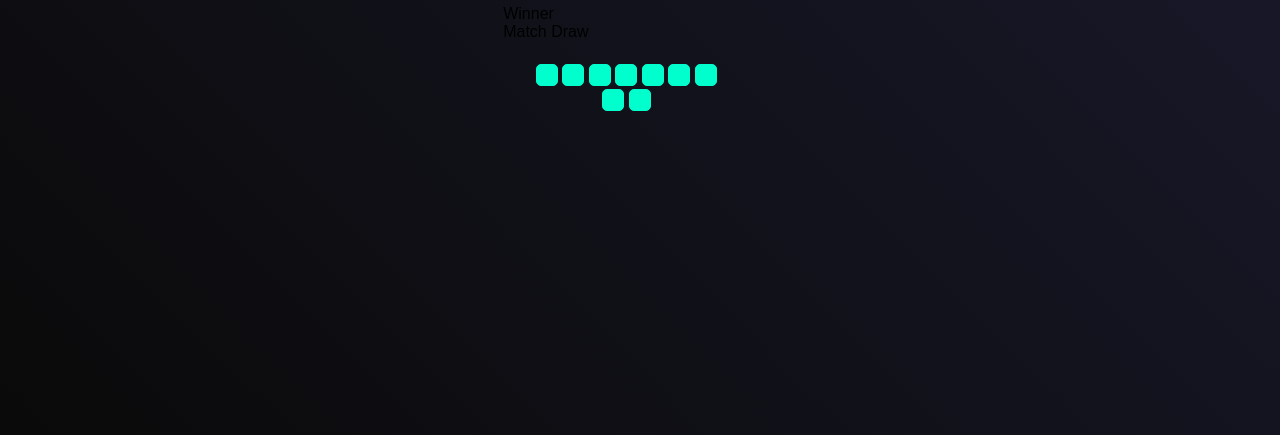
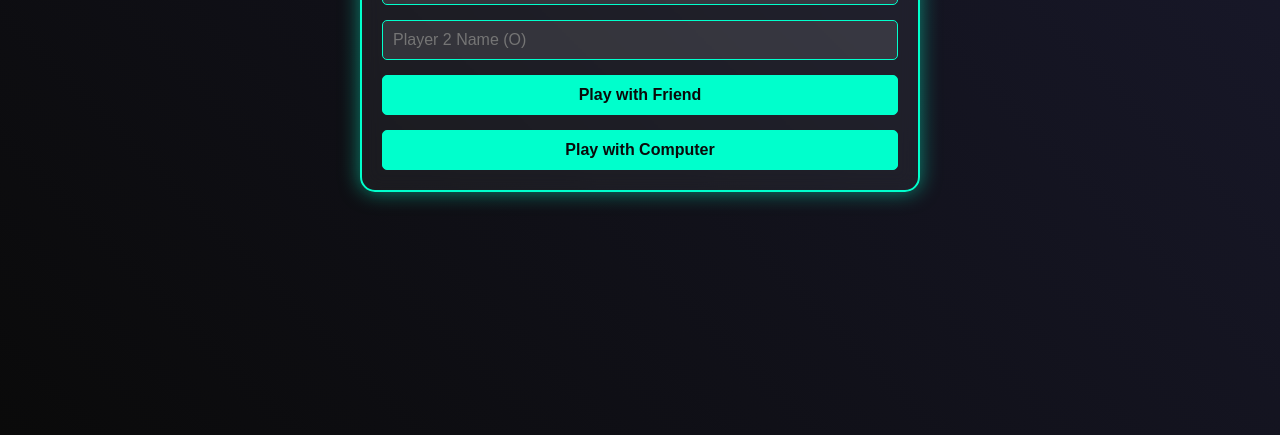
Before and after one commit to TosifShaikh03/Tic-Tac-Toe, a plain HTML site: page index.html in a window 1280 px wide. Shown: the part 365-800 px from the top of the page. Drawn offline with Linux system fonts and the light colour scheme.

Commit message:
Update index.html

```diff
--- a/index.html
+++ b/index.html
@@ -7,26 +7,28 @@
     <link rel="stylesheet" href="style.css">
 </head>
 <body>
-    <div class="meg">
-        <h1>Tic Tac Toe</h1>
-
-        <div class="msg-content">
-            <p id="msg" class="hide">Winner</p>
-            <p id="msg2" class="hide">Match Draw</p>
+      <div class="container">
+        <h1>Tic-Tac-Toe</h1>
+        <div class="start-screen" id="startScreen">
+            <input type="text" id="player1Name" placeholder="Player 1 Name (X)">
+            <input type="text" id="player2Name" placeholder="Player 2 Name (O)">
+            <button onclick="startGame('player')">Play with Friend</button>
+            <button onclick="startGame('computer')">Play with Computer</button>
         </div>
-
-        <div class="container">
-            <div class="game">
-                <button class="box"></button>
-                <button class="box"></button>
-                <button class="box"></button>
-                <button class="box"></button>
-                <button class="box"></button>
-                <button class="box"></button>
-                <button class="box"></button>
-                <button class="box"></button>
-                <button class="box"></button>
+        <div class="game-screen" id="gameScreen">
+            <div class="status" id="status"></div>
+            <div class="board" id="board">
+                <div class="cell" data-index="0"></div>
+                <div class="cell" data-index="1"></div>
+                <div class="cell" data-index="2"></div>
+                <div class="cell" data-index="3"></div>
+                <div class="cell" data-index="4"></div>
+                <div class="cell" data-index="5"></div>
+                <div class="cell" data-index="6"></div>
+                <div class="cell" data-index="7"></div>
+                <div class="cell" data-index="8"></div>
             </div>
+            <button onclick="resetGame()">Restart Game</button>
         </div>
     </div>
     <script src="script.js"></script>
```
